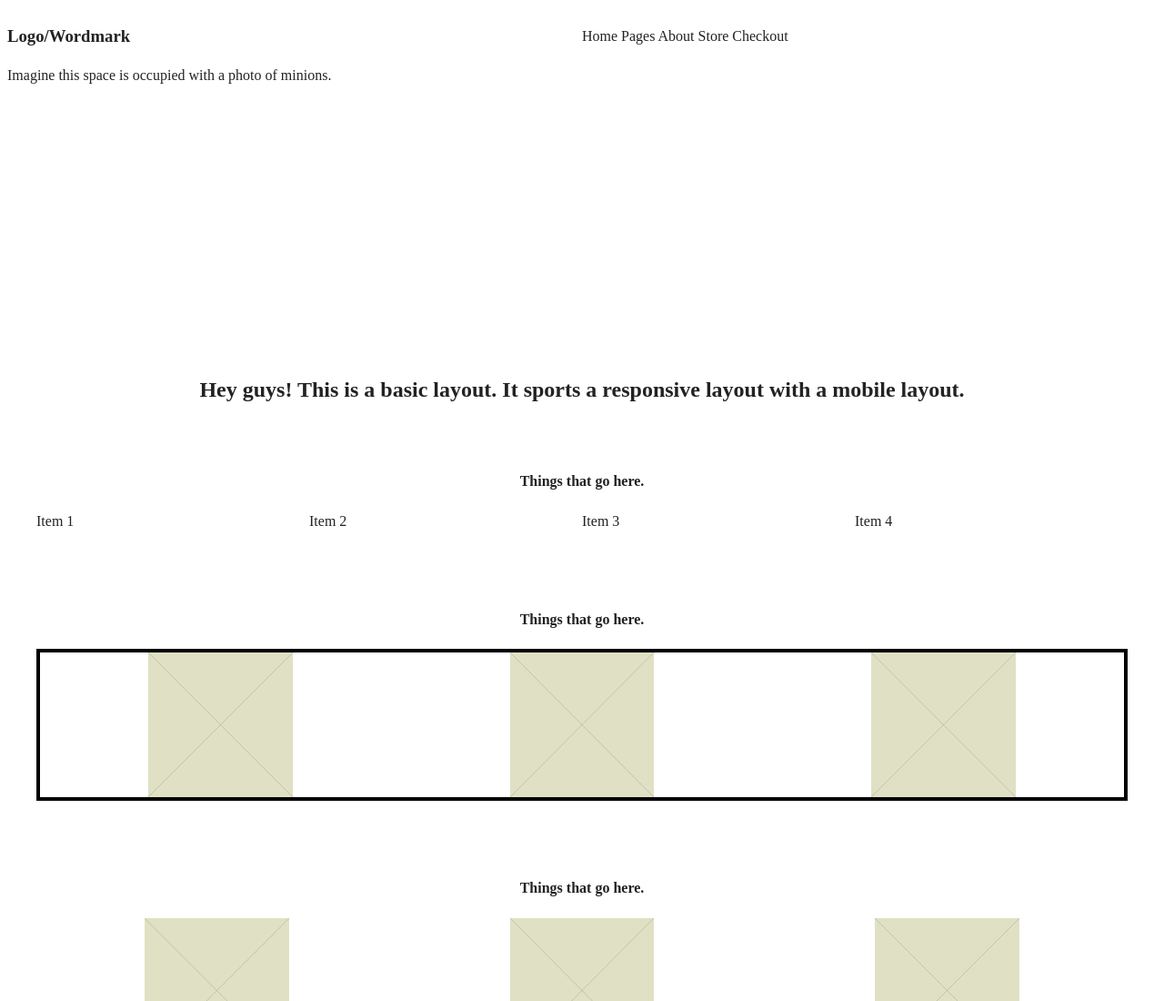
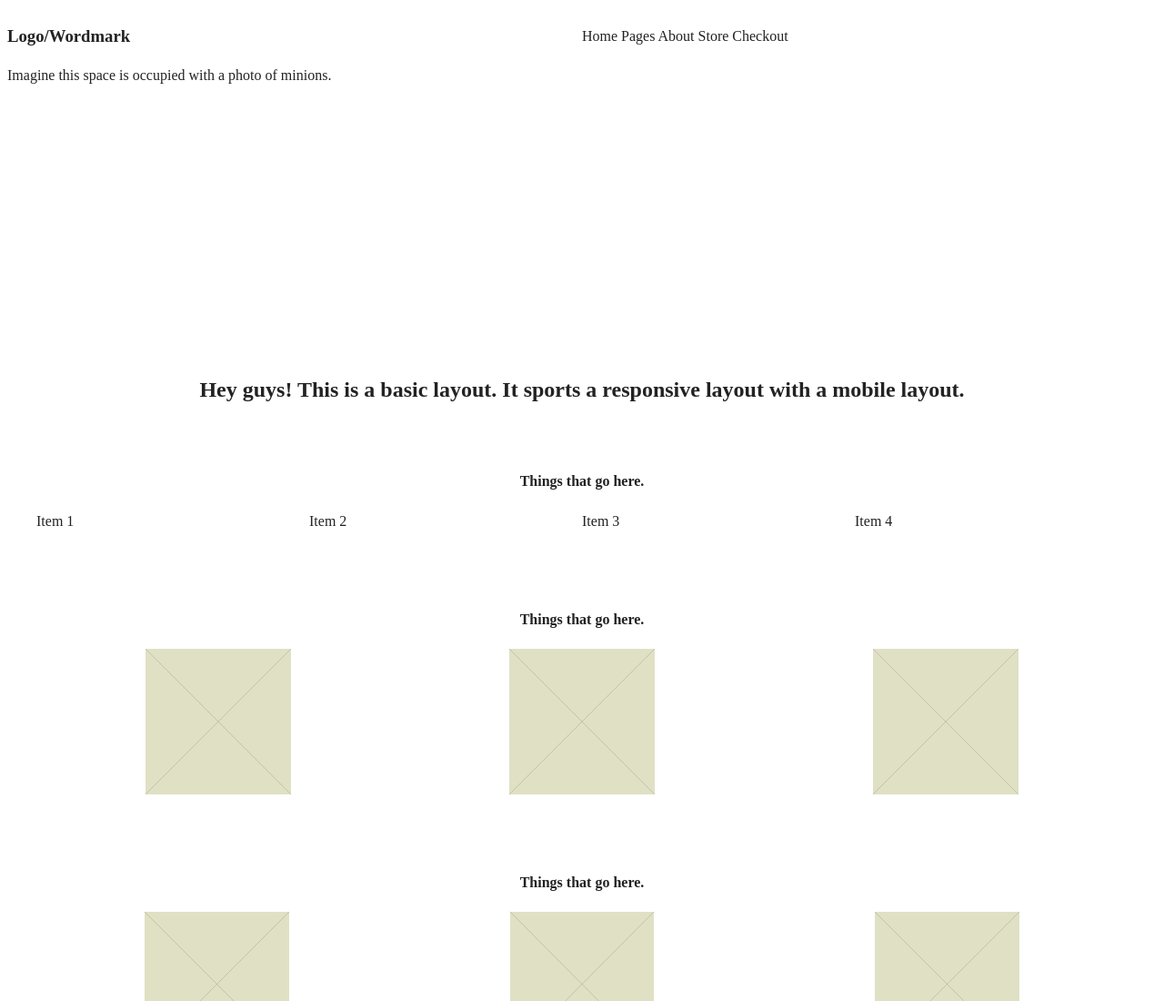
Before and after one commit to illusionzblane/Brian_Deluka_LAB-02a, a website built with webpack: page index.html in a window 1280 px wide. Shown: the top 1100 px of the page at 91% size. Built offline with nearby package versions, Linux system fonts and the light colour scheme.

Commit message:
classname 'grid-col-row-3-1' created

```diff
--- a/css/style.css
+++ b/css/style.css
@@ -282,10 +282,9 @@ textarea {
   gap:4px;
 }
 
-.container__pictures{
+.grid-col-row-3-1{
   display: grid;
-  grid-auto-flow: column;
-  border:solid black 4px;
+  grid-template-columns: repeat(3,1fr);
 }
 
 .container__paragraphs{
--- a/index.html
+++ b/index.html
@@ -68,7 +68,7 @@
     </div>
   </div>
 
-  <div class="container__pictures">
+  <div class="grid-col-row-3-1">
     <div class="pic"><img src='./img/placeholder.svg'/></div>
     <div class="pic"><img src='./img/placeholder.svg'/></div>
     <div class="pic"><img src='./img/placeholder.svg'/></div>
```
